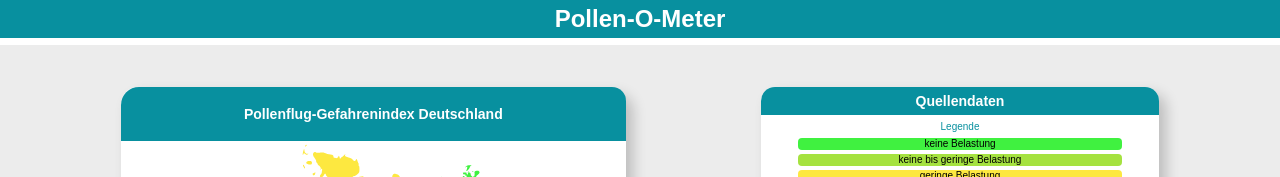
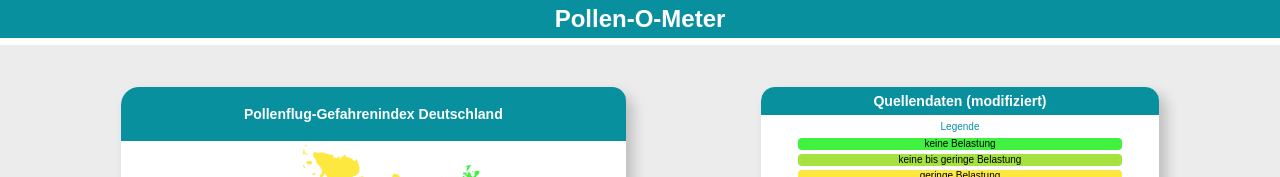
Before and after one commit to wheeler89/pollen-o-meter, a plain HTML site: page index.html in a window 1280 px wide. Shown: the top 177 px of the page. Drawn offline with Linux system fonts and the light colour scheme.

Commit message:
added modifiziert on source data

```diff
--- a/index.html
+++ b/index.html
@@ -1053,7 +1053,7 @@
                 </svg>
             </aside>
             <article id="source">
-                <h3>Quellendaten</h3>
+                <h3>Quellendaten (modifiziert)</h3>
                 <p>Legende</p>
                 <ul id="legend"></ul>
             </article>
```
